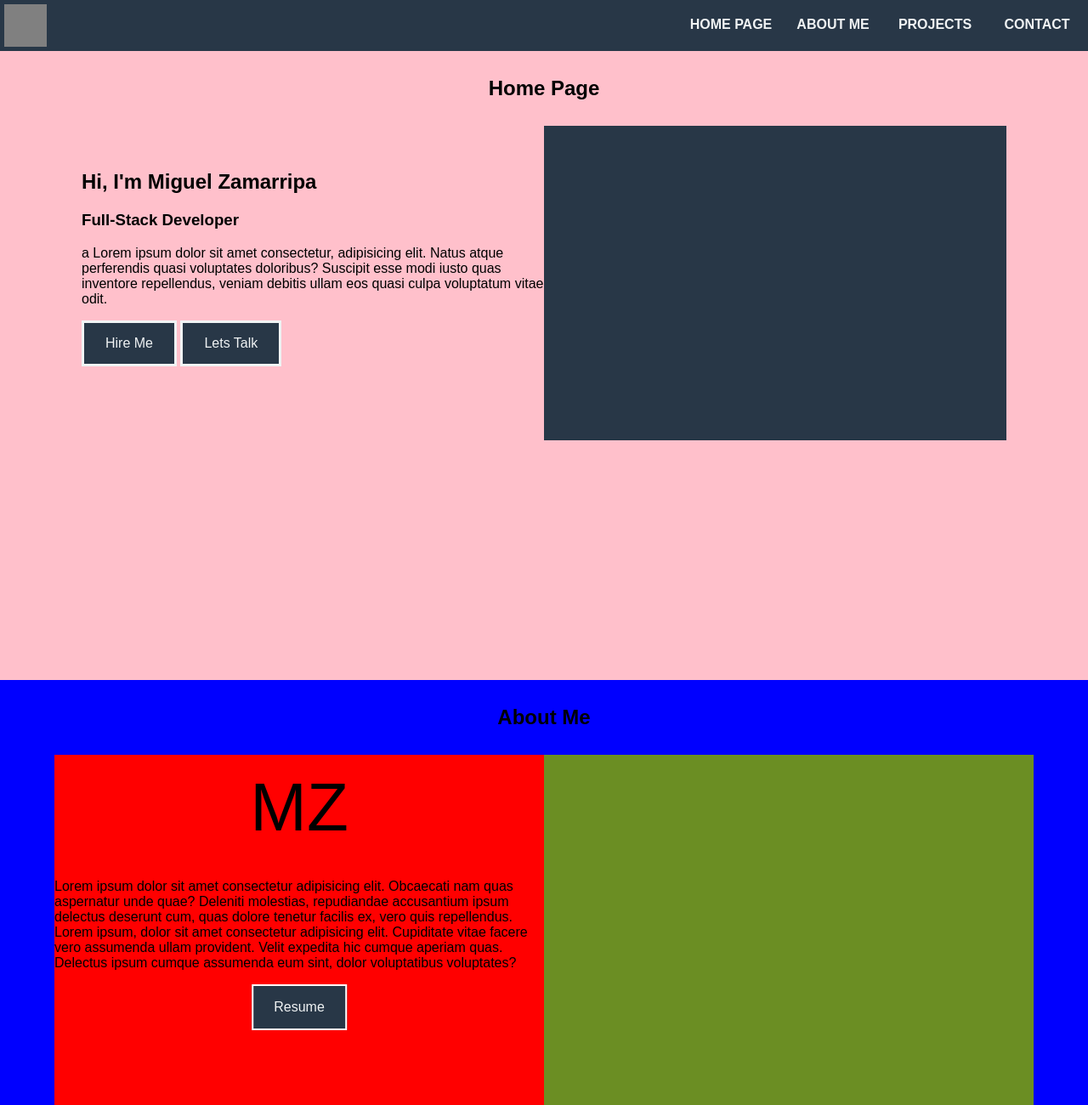
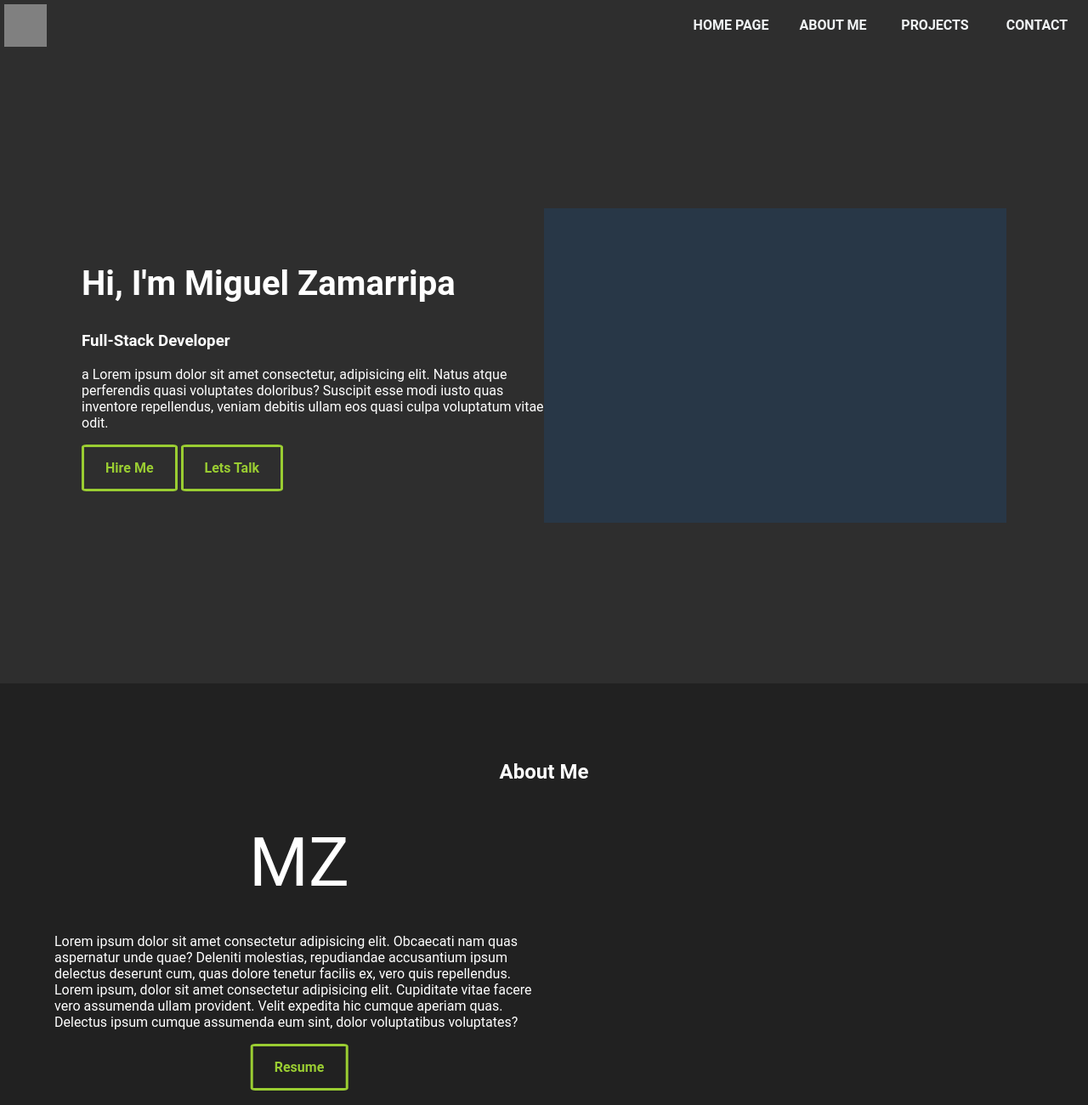
Before and after one commit to mzamarri/Single_Page_Portfolio, a website: page public/index.html in a window 1280 px wide. Shown: the top 1300 px of the page at 85% size. Drawn offline with Linux system fonts and the light colour scheme.

Commit message:
Styling web content. Work in progress. Pushing current changes

```diff
--- a/public/index.html
+++ b/public/index.html
@@ -3,6 +3,7 @@
     <head>
         <link rel="stylesheet" href="style.css" type="text/css">
         <script src="script.js" defer></script>
+        <meta name="viewport" content="width=device-width, initial-scale=1">
     </head>
     <body>
         <header>
@@ -20,7 +21,7 @@
         </header>
         <div id="container">
             <section id="section-1">
-                <h1>Home Page</h1>
+                <!-- <h1>Home Page</h1>  -->
                 <div class="home-content">
                     <div class="content-description">
                         <h1>Hi, I'm Miguel Zamarripa</h1>
@@ -52,7 +53,9 @@
                             Lorem ipsum dolor sit amet consectetur adipisicing elit. Obcaecati nam quas aspernatur unde quae? Deleniti molestias, repudiandae accusantium ipsum delectus deserunt cum, quas dolore tenetur facilis ex, vero quis repellendus.
                             Lorem ipsum, dolor sit amet consectetur adipisicing elit. Cupiditate vitae facere vero assumenda ullam provident. Velit expedita hic cumque aperiam quas. Delectus ipsum cumque assumenda eum sint, dolor voluptatibus voluptates?
                         </p>
-                        <a href="#">Resume</a>
+                        <div class="btn-box">
+                            <a class="btn" href="#">Resume</a>
+                        </div>
                     </div>
                     <div class="skills">
 
--- a/public/style.css
+++ b/public/style.css
@@ -3,6 +3,8 @@
     --nav-height: 60px;
     --nav-color: #F0F3F4;
     --nav-bg-color: #283747;
+    --bg-primary: #2E2E2E;
+    --bg-second: #212121;
 }
 
 * {
@@ -15,15 +17,16 @@ body {
     padding: 0;
     /* position: absolute; */
     /* top: 10vh; */
-    font-family: Arial, Helvetica, sans-serif;
+    font-family: 'Roboto', sans-serif;
+    background-color: var(--bg-primary);
 }
 
 header {
     margin: 0;
     width: 100%;
     height: var(--nav-height);
-    background-color: var(--nav-bg-color);
-    position: sticky;
+    /* background-color: var(--nav-bg-color); */
+    position: fixed;
     top: 0;
     overflow: hidden;
     z-index: 1;
@@ -39,6 +42,7 @@ header {
     left: 5px;
 }
 
+/* Nav-bar */
 #nav-bar {
     margin: 0;
     float: right;
@@ -69,12 +73,16 @@ header {
     color: var(--nav-color);
 }
 
+/* Container Styling */
 #container > section {
+    padding-top: var(--nav-height);
     width: 100%;
-    height: calc(100vh - var(--nav-height));
-    scroll-margin-top: var(--nav-height);
+    /* height: calc(100vh - var(--nav-height)); */
+    height: 100vh;
+    /* scroll-margin-top: var(--nav-height); */
     display: inline-block;
     box-sizing: border-box;
+    color: white;
 }
 
 #container {
@@ -82,12 +90,60 @@ header {
     z-index: 0;
 }
 
+/* Button Stying */
+.btn-box {
+    width: 100%;
+    box-sizing: border-box;
+}
+
+.btn-box .btn {
+    display: inline-block;
+    padding: 15px 25px;
+    border: 3px solid yellowgreen;
+    border-radius: 5%;
+    /* background-color: blue; */
+    color: yellowgreen;
+    text-decoration: none;
+    position: relative;
+    font-weight: bold;
+    z-index: 0;
+}
+
+.btn-box .btn::before {
+    content: '';
+    position: absolute;
+    top: 0;
+    left: 0;
+    z-index: -1;
+    width: 0;
+    height: 100%;
+    background-color: yellowgreen;
+    /* color: white; */
+}
+
+.btn-box .btn:hover::before {
+    width: 100%;
+    transition: .5s;
+}
+
+.btn-box .btn:hover {
+    /* color: var(--bg-primary); */
+    color: whitesmoke;
+    transition: .5s;
+}
+
+/* Sections */
+
+#container section:nth-child(even) {
+    background-color: var(--bg-second);
+}
+
 #section-1 {
     /* display: inline-block; */
     /* width: 100%; */
     /* margin-top: 0; */
     /* height: 100vh; */
-    background-color: pink;
+    background-color: var(--bg-primary);
     /* text-align: center; */
 }
 
@@ -95,7 +151,7 @@ header {
     /* display: inline-block; */
     /* width: 100%; */
     /* height: 100vh; */
-    background-color: blue;
+    background-color: var(--bg-second);
     /* text-align: center; */
 }
 
@@ -103,12 +159,12 @@ header {
     /* display: inline-block; */
     /* width: 100%; */
     /* height: 90vh; */
-    background-color: green;
+    /* background-color: green; */
     /* text-align: center; */
 }
 
 #contact {
-    background-color: red;
+    /* background-color: red; */
 }
 
 #container section > h1 {
@@ -117,19 +173,21 @@ header {
     text-align: center;
 }
 
+/* Home Section */
 .home-content {
     width: 85%;
     height: 50%;
     position: relative;
     left: 50%;
-    translate: -50%;
+    top: 50%;
+    transform: translate(-50%, -50%);
 }
 
 .home-content div {
     float: left;
 }
 
-.portfolio-picture {
+.home-content .portfolio-picture {
     width: 50%;
     height: 100%;
     background-color: var(--nav-bg-color);
@@ -145,42 +203,15 @@ header {
     box-sizing: border-box;
 }
 
-.btn-box {
-    width: 100%;
-    box-sizing: border-box;
+.home-content .content-description h1 {
+    font-size: 2.5rem;
 }
 
-.btn-box .btn {
-    display: inline-block;
-    padding: 15px 25px;
-    border: 3px solid var(--nav-color);
-    background-color: var(--nav-bg-color);
-    color: var(--nav-color);
-    text-decoration: none;
-    position: relative;
-    z-index: 0;
-}
-
-.btn-box .btn::before {
-    content: '';
-    position: absolute;
-    top: 0;
-    left: 0;
-    z-index: -1;
-    width: 0;
-    height: 100%;
-    background-color: olive;
-}
-
-.btn-box .btn:hover::before {
-    width: 100%;
-    transition: .5s;
-}
-
+/* About Section */
 #section-2 .about-content {
     width: 90%;
     height: 70%;
-    background-color: antiquewhite;
+    /* background-color: antiquewhite; */
     position: relative;
     left: 50%;
     translate: -50%;
@@ -193,12 +224,12 @@ header {
 }
 
 .about-content .about-description {
-    background-color: red;
+    background-color: var(--bg-second);
     position: relative;
 }
 
 .about-content .skills {
-    background-color: olivedrab;
+    background-color: var(--bg-second);
 }
 
 .about-content .logo {
@@ -219,15 +250,19 @@ header {
 
 .about-description a {
     text-decoration: none;
+    font-weight: bold;
     color: var(--nav-color);
-    border: 2px solid white;
-    background-color: var(--nav-bg-color);
+    /* border: 2px solid white; */
+    /* background-color: orange; */
     padding: 1rem 1.5rem;
     position: absolute;
     left: 50%;
     translate: -50%;
 }
 
+/* Project Section */
+
+/* Carousel Styling */
 .wrapper {
     width: 90%;
     height: 70%;
--- a/server/server.js
+++ b/server/server.js
@@ -83,7 +83,7 @@ function formHandler(req) {
             console.error(err.stack);
             reject(err);
         });
-    })
+    });
 };
 
 // input validation function to check if all fields are filled out appropriately
```
